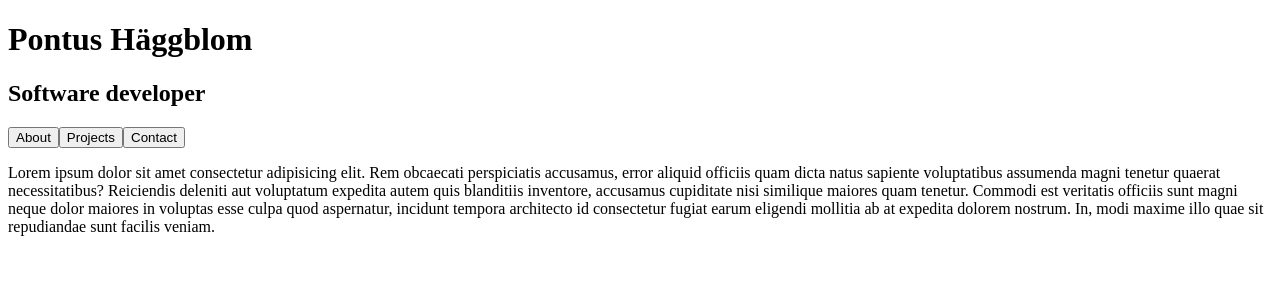
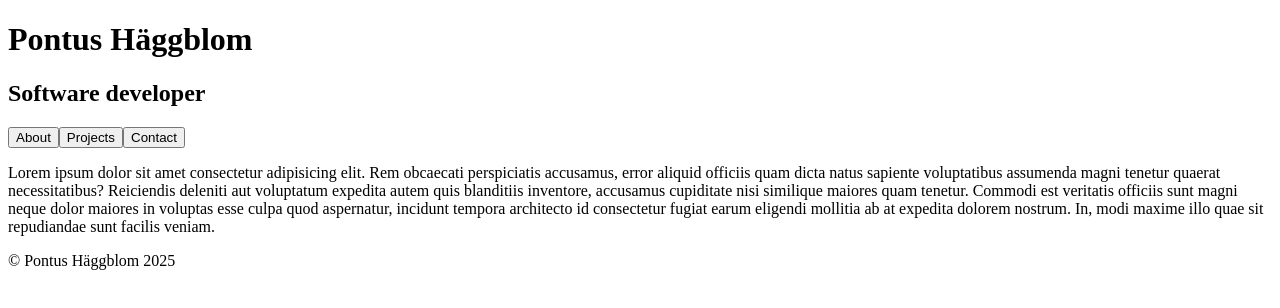
Before and after one commit to pbhaggblom/portfolio-frontend-vue, a Vue app: page / in a window 1280 px wide. Shown: the top 308 px of the page. Built offline with nearby package versions, Linux system fonts and the light colour scheme.

Commit message:
Adds footer and updates README-file

```diff
--- a/src/App.vue
+++ b/src/App.vue
@@ -2,6 +2,7 @@
   import { ref } from "vue";
   import Header from "./components/Header.vue";
   import Navbar from "./components/Navbar.vue";
+import Footer from "./components/Footer.vue";
 
   const currentSection = ref('About');
 
@@ -11,6 +12,7 @@
   <Header />
   <Navbar v-model="currentSection" />
   <component :is="currentSection"></component>
+  <Footer />
 </template>
 
 <style scoped></style>
--- /dev/null
+++ b/src/components/Footer.vue
@@ -0,0 +1,7 @@
+<script setup></script>
+
+<template>
+    <footer>
+        <p>© Pontus Häggblom 2025</p>
+    </footer>
+</template>
```
Also changed, not shown: 1 other file (tests, documents, lock files or other folders).
